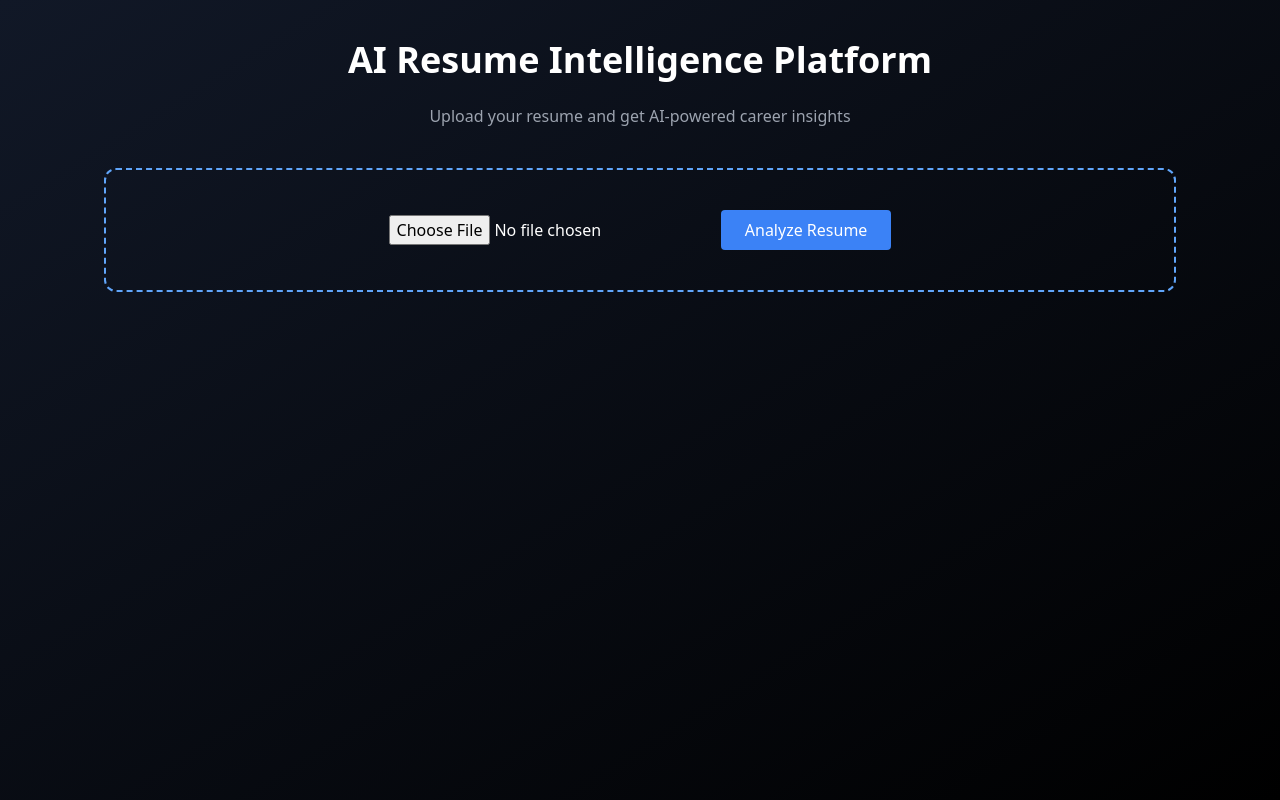
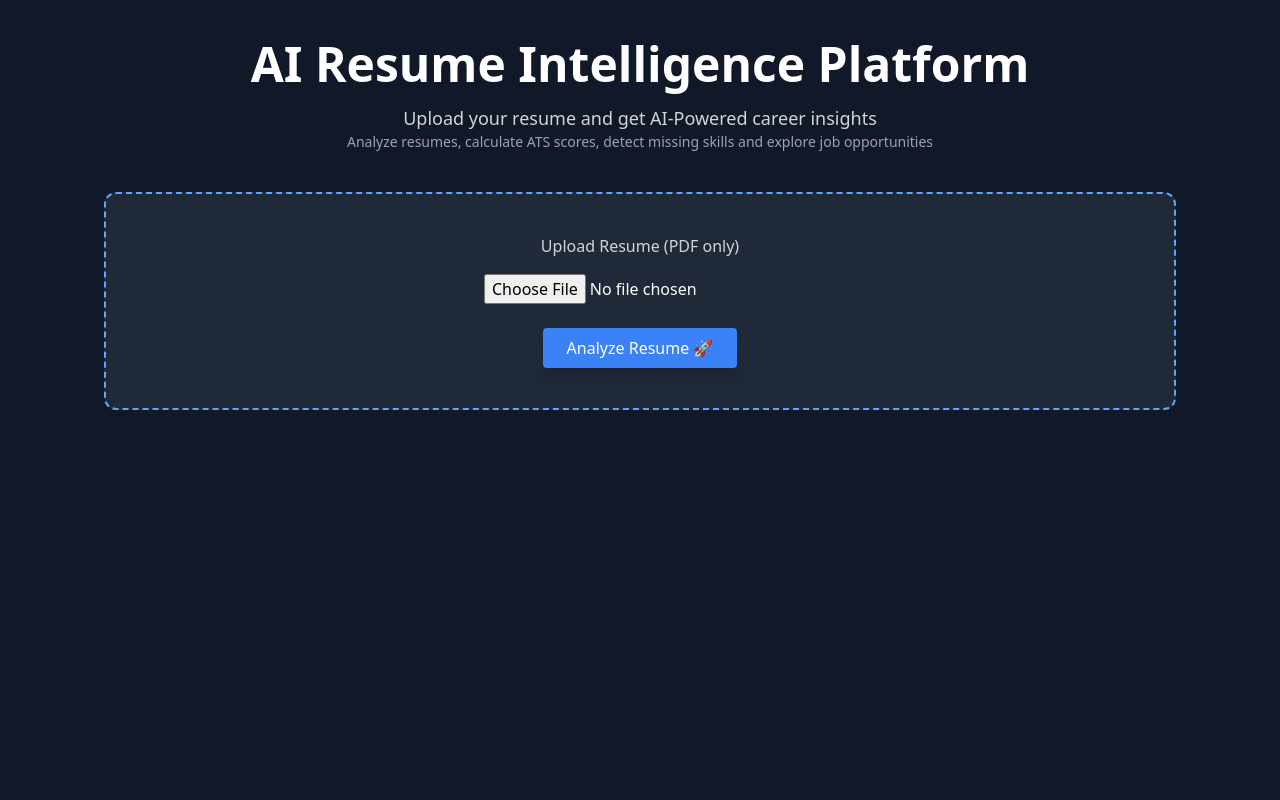
Before and after one commit to Varshithchidurala/ai-resume-intelligence-platform, a Flask app: page / in a window 1280 px wide. Run offline with Flask 3, Linux system fonts and the light colour scheme; some libraries are stand-ins or nearby versions.

Commit message:
Refactor index.html for improved layout and styling
Updated styling and content for the AI Resume Intelligence Platform page.

```diff
--- a/templates/index.html
+++ b/templates/index.html
@@ -1,53 +1,93 @@
 <!DOCTYPE html>
 <html>
-
 <head>
 <title>AI Resume Intelligence Platform</title>
 <script src="https://cdn.tailwindcss.com"></script>
 </head>
 
-<body class="bg-gradient-to-br from-gray-900 to-black text-white min-h-screen">
+<body class="bg-gray-900 text-white">
 
 <div class="max-w-6xl mx-auto p-10">
 
-<h1 class="text-4xl font-bold text-center mb-6">
+<div class="text-center mb-10">
+
+<h1 class="text-5xl font-bold mb-4">
 AI Resume Intelligence Platform
 </h1>
 
-<p class="text-center text-gray-400 mb-10">
-Upload your resume and get AI-powered career insights
+<p class="text-gray-300 text-lg">
+Upload your resume and get AI-Powered career insights
 </p>
+
+<p class="text-gray-400 text-sm">
+Analyze resumes, calculate ATS scores, detect missing skills and explore job opportunities
+</p>
+
+</div>
+
 
 <form method="POST" enctype="multipart/form-data">
 
-<div class="border-2 border-dashed border-blue-400 p-10 rounded-xl text-center mb-6">
+<div class="border-2 border-dashed border-blue-400 p-10 rounded-xl text-center bg-gray-800">
 
-<input type="file" name="resume" required>
+<p class="mb-4 text-gray-300">
+Upload Resume (PDF only)
+</p>
 
-<button class="bg-blue-500 px-6 py-2 rounded ml-4">
-Analyze Resume
+<input type="file" name="resume" accept=".pdf" required>
+
+<br><br>
+
+<button class="bg-blue-500 hover:bg-blue-600 px-6 py-2 rounded shadow-lg">
+Analyze Resume 🚀
 </button>
 
 </div>
 
 </form>
 
+
+{% if error %}
+
+<div class="bg-red-500 text-white p-4 rounded-lg mt-6 text-center">
+⚠ {{error}}
+</div>
+
+{% endif %}
+
+
+<div id="loading" class="hidden text-center mt-10">
+
+<div class="animate-pulse text-blue-400 text-lg">
+AI is analyzing your resume...
+</div>
+
+<div class="mt-4 w-full bg-gray-700 h-4 rounded">
+
+<div id="progressBar" class="bg-blue-500 h-4 rounded w-0"></div>
+
+</div>
+
+</div>
+
+
 {% if score %}
 
 <div class="grid grid-cols-3 gap-6 mt-10 text-center">
 
-<div class="bg-gray-800 p-6 rounded-xl">
-<h3>Resume Score</h3>
+<div class="bg-gray-800 p-6 rounded-xl shadow">
+Resume Score
 <h2 class="text-green-400 text-2xl">{{score}} / 50</h2>
 </div>
 
-<div class="bg-gray-800 p-6 rounded-xl">
-<h3>ATS Score</h3>
+<div class="bg-gray-800 p-6 rounded-xl shadow">
+ATS Score
 <h2 class="text-blue-400 text-2xl">{{ats}} / 50</h2>
 </div>
 
-<div class="bg-gray-800 p-6 rounded-xl">
-<h3>Career Match</h3>
+<div class="bg-gray-800 p-6 rounded-xl shadow">
+Career Match
+<br>
 <a href="/career/{{role_url}}" class="text-purple-400 underline text-xl">
 {{role}}
 </a>
@@ -56,23 +96,23 @@ Analyze Resume
 </div>
 
 
-<h2 class="mt-10 text-xl">Detected Skills</h2>
+<h2 class="text-2xl mt-10 mb-4">Detected Skills</h2>
 
 {% for s in skills %}
 <span class="bg-green-500 px-3 py-1 rounded m-1 inline-block">{{s}}</span>
 {% endfor %}
 
 
-<h2 class="mt-6 text-xl">Missing Skills</h2>
+<h2 class="text-2xl mt-6 mb-4">Missing Skills</h2>
 
 {% for m in missing %}
 <span class="bg-red-500 px-3 py-1 rounded m-1 inline-block">{{m}}</span>
 {% endfor %}
 
 
-<h2 class="mt-10 text-xl">AI Resume Suggestions</h2>
+<h2 class="text-2xl mt-6 mb-4">AI Resume Suggestions</h2>
 
-<div class="bg-gray-800 p-5 rounded-xl">
+<div class="bg-gray-800 p-4 rounded-xl">
 
 {% for s in suggestions %}
 <p>✔ {{s}}</p>
@@ -81,34 +121,40 @@ Analyze Resume
 </div>
 
 
-<h2 class="text-2xl mt-10 mb-4">
-Internship Opportunities (India)
-</h2>
+<h2 class="text-2xl mt-10 mb-4">Internship Opportunities</h2>
 
 <div class="grid grid-cols-3 gap-6">
 
-<a href="https://internshala.com" target="_blank" class="bg-purple-700 p-5 rounded-xl">Internshala</a>
-<a href="https://www.linkedin.com/jobs/internships" target="_blank" class="bg-purple-600 p-5 rounded-xl">LinkedIn Internships</a>
-<a href="https://in.indeed.com/jobs?q=internship" target="_blank" class="bg-purple-500 p-5 rounded-xl">Indeed Internships</a>
-<a href="https://www.letsintern.com" target="_blank" class="bg-purple-400 p-5 rounded-xl text-black">LetsIntern</a>
-<a href="https://www.twenty19.com" target="_blank" class="bg-purple-300 p-5 rounded-xl text-black">Twenty19</a>
-<a href="https://wellfound.com/jobs" target="_blank" class="bg-purple-200 p-5 rounded-xl text-black">AngelList</a>
+<a href="https://internshala.com" target="_blank" class="bg-purple-600 p-5 rounded-xl hover:scale-105 transition shadow-xl text-center">Internshala</a>
+
+<a href="https://linkedin.com/jobs/internships" target="_blank" class="bg-purple-500 p-5 rounded-xl hover:scale-105 transition shadow-xl text-center">LinkedIn</a>
+
+<a href="https://indeed.com/jobs?q=internship" target="_blank" class="bg-purple-400 p-5 rounded-xl hover:scale-105 transition shadow-xl text-center">Indeed</a>
+
+<a href="https://letsintern.com" target="_blank" class="bg-purple-300 p-5 rounded-xl hover:scale-105 transition shadow-xl text-black text-center">LetsIntern</a>
+
+<a href="https://twenty19.com" target="_blank" class="bg-purple-200 p-5 rounded-xl hover:scale-105 transition shadow-xl text-black text-center">Twenty19</a>
+
+<a href="https://wellfound.com/jobs" target="_blank" class="bg-purple-100 p-5 rounded-xl hover:scale-105 transition shadow-xl text-black text-center">AngelList</a>
 
 </div>
 
 
-<h2 class="text-2xl mt-12 mb-4">
-Live Job Opportunities (India)
-</h2>
+<h2 class="text-2xl mt-10 mb-4">Job Opportunities</h2>
 
 <div class="grid grid-cols-3 gap-6">
 
-<a href="https://www.linkedin.com/jobs" target="_blank" class="bg-teal-700 p-5 rounded-xl">LinkedIn Jobs</a>
-<a href="https://in.indeed.com" target="_blank" class="bg-teal-600 p-5 rounded-xl">Indeed Jobs</a>
-<a href="https://www.naukri.com" target="_blank" class="bg-teal-500 p-5 rounded-xl">Naukri</a>
-<a href="https://www.glassdoor.co.in" target="_blank" class="bg-teal-400 p-5 rounded-xl text-black">Glassdoor</a>
-<a href="https://www.freshersworld.com" target="_blank" class="bg-teal-300 p-5 rounded-xl text-black">FreshersWorld</a>
-<a href="https://foundit.in" target="_blank" class="bg-teal-200 p-5 rounded-xl text-black">Foundit</a>
+<a href="https://linkedin.com/jobs" target="_blank" class="bg-teal-600 p-5 rounded-xl hover:scale-105 transition shadow-xl text-center">LinkedIn</a>
+
+<a href="https://indeed.com" target="_blank" class="bg-teal-500 p-5 rounded-xl hover:scale-105 transition shadow-xl text-center">Indeed</a>
+
+<a href="https://naukri.com" target="_blank" class="bg-teal-400 p-5 rounded-xl hover:scale-105 transition shadow-xl text-black text-center">Naukri</a>
+
+<a href="https://glassdoor.co.in" target="_blank" class="bg-teal-300 p-5 rounded-xl hover:scale-105 transition shadow-xl text-black text-center">Glassdoor</a>
+
+<a href="https://freshersworld.com" target="_blank" class="bg-teal-200 p-5 rounded-xl hover:scale-105 transition shadow-xl text-black text-center">FreshersWorld</a>
+
+<a href="https://foundit.in" target="_blank" class="bg-teal-100 p-5 rounded-xl hover:scale-105 transition shadow-xl text-black text-center">Foundit</a>
 
 </div>
 
```
